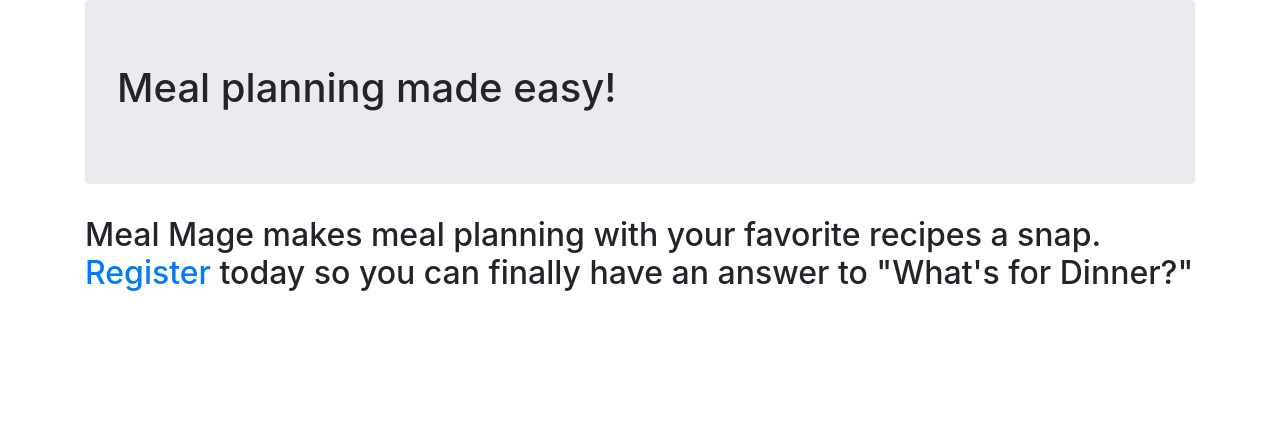
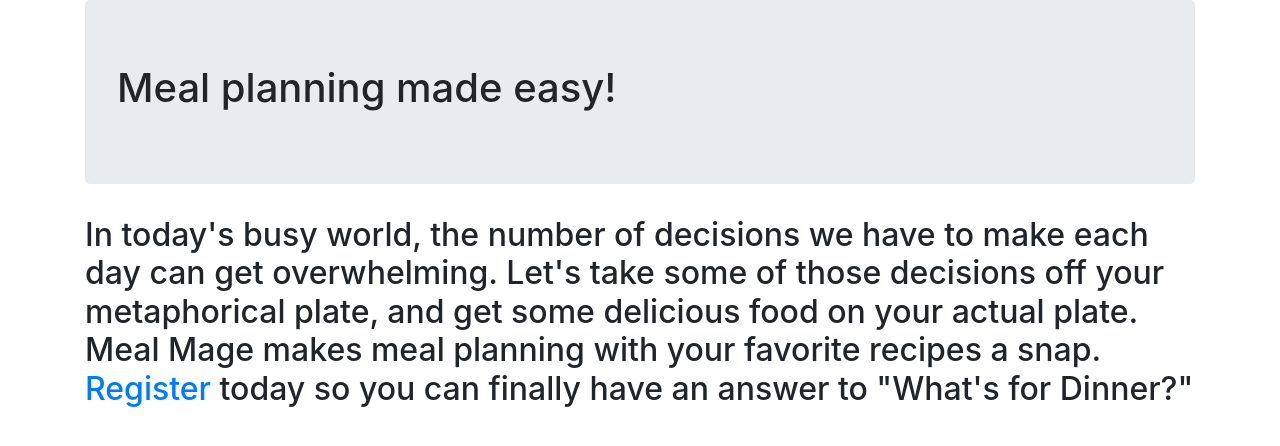
Before and after one commit to MelissaMcCauley/mealmage, a Django app: page / in a window 1280 px wide. Shown: the part 56-502 px from the top of the page. Run offline with Django 3.2, Linux system fonts and the light colour scheme; some libraries are stand-ins or nearby versions.

Commit message:
moved project from old laptop to new

```diff
--- a/mealmageapp/templates/mealmageapp/index.html
+++ b/mealmageapp/templates/mealmageapp/index.html
@@ -9,7 +9,7 @@
 
 {% block content %}
 	<h2>
-		Meal Mage makes meal planning with your favorite recipes a snap.
+		In today's busy world, the number of decisions we have to make each day can get overwhelming. Let's take some of those decisions off your metaphorical plate, and get some delicious food on your actual plate. Meal Mage makes meal planning with your favorite recipes a snap.
 		<a href="{% url 'users:register' %}">Register</a> today so you can
 		finally have an answer to "What's for Dinner?"
   </h2>
--- a/mealmageapp/templates/mealmageapp/options.html
+++ b/mealmageapp/templates/mealmageapp/options.html
@@ -8,7 +8,7 @@
 			<a href="{% url 'mealmageapp:dishes' %}">Your Dishes</a>
 		</li>
 		<li>
-			<a href="{% url 'mealmageapp:daily_menu' %}">Your Menus</a>
+			<a href="{% url 'mealmageapp:weekly_menu' %}">Your Menus</a>
 		</li>
 		<li>
 			<a href="{% url 'mealmageapp:grocerylist' %}">Your Grocery Lists</a>
--- a/mealmageapp/urls.py
+++ b/mealmageapp/urls.py
@@ -1,8 +1,8 @@
 """Defines URL patterns for mealmageapp"""
 
 from django.urls import path
+from . import views
 
-from . import views
 
 app_name = 'mealmageapp'
 urlpatterns = [
@@ -15,7 +15,7 @@ urlpatterns = [
 	# Meals page that is linked from Options
 	path('dishes/', views.dishes, name='dishes'),
 
-	path('daily_menu/', views.daily_menu, name='daily_menu'),
+	path('weekly_menu/', views.weekly_menu , name='weekly_menu'),
 
 	path('grocerylist/', views.grocerylist, name='grocerylist'),
 
--- a/mealmageapp/views.py
+++ b/mealmageapp/views.py
@@ -3,8 +3,11 @@ from django.contrib.auth.decorators import login_required
 from django.http import HttpResponseRedirect, Http404
 from django.urls import reverse
 from datetime import datetime, date
+from django.views.generic.dates import WeekArchiveView
+from django.core.paginator import Paginator
+from calendar import HTMLCalendar
 
-from .models import StoredDish
+from .models import StoredDish, DailyMenu
 from .forms import StoredDishForm
 
 def index(request):
@@ -79,50 +82,150 @@ def dish_delete(request, dish_id):
 	return render(request, 'mealmageapp/dish_delete.html', context)
 
 @login_required
-def daily_menu(request):
+def weekly_menu(request):
 	"""Displays menus a user has created from their stored dishes,
 		one week at a time"""
-	# need to display current week based on current date
+	# Determination of the dates of the current week:
 
 	day_of_week = datetime.now().weekday()
 	today = datetime.now().toordinal()
-	if day_of_week == 6:
-		sun_date = datetime.now().strftime("%m/%d/%Y")
-	if day_of_week == 0:
-		sun_date_ord = today - 1
-		sun_date = date.fromordinal(sun_date_ord).strftime("%m/%d/%Y")
-	if day_of_week == 1:
-		sun_date_ord = today - 2
-		sun_date = date.fromordinal(sun_date_ord).strftime("%m/%d/%Y")
-	if day_of_week == 2:
-		sun_date_ord = today - 3
-		sun_date = date.fromordinal(sun_date_ord).strftime("%m/%d/%Y")
-	if day_of_week == 3:
-		sun_date_ord = today - 4
-		sun_date = date.fromordinal(sun_date_ord).strftime("%m/%d/%Y")
-	if day_of_week == 4:
-		sun_date_ord = today - 5
-		sun_date = date.fromordinal(sun_date_ord).strftime("%m/%d/%Y")
-	if day_of_week == 5:
-		sun_date_ord = today - 6
+
+	if request.method == 'GET':
+		# Determining the most recent Sunday:
+		if day_of_week == 6:
+			sun_date = datetime.now().strftime("%m/%d/%Y")
+		if day_of_week == 0:
+			sun_date_ord = today - 1
+		if day_of_week == 1:
+			sun_date_ord = today - 2
+		if day_of_week == 2:
+			sun_date_ord = today - 3
+		if day_of_week == 3:
+			sun_date_ord = today - 4
+		if day_of_week == 4:
+			sun_date_ord = today - 5
+		if day_of_week == 5:
+			sun_date_ord = today - 6
+
 		sun_date = date.fromordinal(sun_date_ord).strftime("%m/%d/%Y")
 
-	mon_date_ord = sun_date_ord + 1
-	mon_date = date.fromordinal(mon_date_ord).strftime("%m/%d/%Y")
-	tue_date_ord = sun_date_ord + 2
-	tue_date = date.fromordinal(tue_date_ord).strftime("%m/%d/%Y")
-	wed_date_ord = sun_date_ord + 3
-	wed_date = date.fromordinal(wed_date_ord).strftime("%m/%d/%Y")
-	thu_date_ord = sun_date_ord + 4
-	thu_date = date.fromordinal(thu_date_ord).strftime("%m/%d/%Y")
-	fri_date_ord = sun_date_ord + 5
-	fri_date = date.fromordinal(fri_date_ord).strftime("%m/%d/%Y")
-	sat_date_ord = sun_date_ord + 6
-	sat_date = date.fromordinal(sat_date_ord).strftime("%m/%d/%Y")
-	context = {"sun_date": sun_date, "mon_date": mon_date,
-	"tue_date": tue_date, "wed_date": wed_date, "thu_date": thu_date,
-	"fri_date": fri_date, "sat_date": sat_date}
-	return render(request, 'mealmageapp/daily_menu.html', context)
+		# Identifying the dates of the rest of the current week:
+		mon_date_ord = sun_date_ord + 1
+		mon_date = date.fromordinal(mon_date_ord).strftime("%m/%d/%Y")
+		tue_date_ord = sun_date_ord + 2
+		tue_date = date.fromordinal(tue_date_ord).strftime("%m/%d/%Y")
+		wed_date_ord = sun_date_ord + 3
+		wed_date = date.fromordinal(wed_date_ord).strftime("%m/%d/%Y")
+		thu_date_ord = sun_date_ord + 4
+		thu_date = date.fromordinal(thu_date_ord).strftime("%m/%d/%Y")
+		fri_date_ord = sun_date_ord + 5
+		fri_date = date.fromordinal(fri_date_ord).strftime("%m/%d/%Y")
+		sat_date_ord = sun_date_ord + 6
+		sat_date = date.fromordinal(sat_date_ord).strftime("%m/%d/%Y")
+
+
+	# Displays next week dates if that button is clicked:
+	elif request.method == "POST":
+		if request.POST.get('next_week'):
+
+			if day_of_week == 6:
+				sun_date_ord = today
+			if day_of_week == 0:
+				sun_date_ord = today - 1
+			if day_of_week == 1:
+				sun_date_ord = today - 2
+			if day_of_week == 2:
+				sun_date_ord = today - 3
+			if day_of_week == 3:
+				sun_date_ord = today - 4
+			if day_of_week == 4:
+				sun_date_ord = today - 5
+			if day_of_week == 5:
+				sun_date_ord = today - 6
+
+			sun_date_ord_next = sun_date_ord + 7
+			sun_date = date.fromordinal(mon_date_ord).strftime("%m/%d/%Y")
+			mon_date_ord_next = mon_date_ord + 7
+			mon_date = date.fromordinal(mon_date_ord).strftime("%m/%d/%Y")
+			tue_date_ord_next = tue_date_ord + 7
+			tue_date = date.fromordinal(tue_date_ord).strftime("%m/%d/%Y")
+			wed_date_ord_next = wed_date_ord + 7
+			wed_date = date.fromordinal(wed_date_ord).strftime("%m/%d/%Y")
+			thu_date_ord_next = thu_date_ord + 7
+			thu_date = date.fromordinal(thu_date_ord).strftime("%m/%d/%Y")
+			fri_date_ord_next = fri_date_ord + 7
+			fri_date = date.fromordinal(fri_date_ord).strftime("%m/%d/%Y")
+			sat_date_ord_next = sat_date_ord + 7
+			sat_date = date.fromordinal(sat_date_ord).strftime("%m/%d/%Y")
+
+		# Displays prev week dates if that button is clicked:
+		elif request.POST.get('prev_week'):
+
+			if day_of_week == 6:
+				sun_date_ord = today
+			if day_of_week == 0:
+				sun_date_ord = today - 1
+			if day_of_week == 1:
+				sun_date_ord = today - 2
+			if day_of_week == 2:
+				sun_date_ord = today - 3
+			if day_of_week == 3:
+				sun_date_ord = today - 4
+			if day_of_week == 4:
+				sun_date_ord = today - 5
+			if day_of_week == 5:
+				sun_date_ord = today - 6
+
+			sun_date_ord_prev = sun_date_ord - 7
+			sun_date = date.fromordinal(mon_date_ord).strftime("%m/%d/%Y")
+			mon_date_ord_prev = mon_date_ord - 7
+			mon_date = date.fromordinal(mon_date_ord).strftime("%m/%d/%Y")
+			tue_date_ord_prev = tue_date_ord - 7
+			tue_date = date.fromordinal(tue_date_ord).strftime("%m/%d/%Y")
+			wed_date_ord_prev = wed_date_ord - 7
+			wed_date = date.fromordinal(wed_date_ord).strftime("%m/%d/%Y")
+			thu_date_ord_prev = thu_date_ord - 7
+			thu_date = date.fromordinal(thu_date_ord).strftime("%m/%d/%Y")
+			fri_date_ord_prev = fri_date_ord - 7
+			fri_date = date.fromordinal(fri_date_ord).strftime("%m/%d/%Y")
+			sat_date_ord_prev = sat_date_ord - 7
+			sat_date = date.fromordinal(sat_date_ord).strftime("%m/%d/%Y")
+
+	# NEED TO ADD - code to pull in the menu data from the DailyMenu
+	# table/model for each date
+
+	context = {"sun_date": sun_date,
+			   "mon_date": mon_date,
+			   "tue_date": tue_date,
+			   "wed_date": wed_date,
+			   "thu_date": thu_date,
+			   "fri_date": fri_date,
+			   "sat_date": sat_date,
+	}
+	return render(request, 'mealmageapp/weekly_menu.html', context)
+
+# @login_required
+# def next_weekly_menu(request):
+
+
+# @login_required
+# def prev_weekly_menu(request):
+
+
+
+
+# Attempting to try using Paginator for the weekly_menu page
+# This may not work either - how can it pull in dates if not all dates
+# are filled in in the DailyMenu table?
+# def weekly_menu(request):
+# 	daily_menu_objects = DailyMenu.objects.all()
+# 	p = Paginator(daily_menu_objects, 7)
+
+
+
+
+# def detail_daily_menu(request):
+
 
 @login_required
 def grocerylist(request):
```
Also changed, not shown: mealmageapp/templates/mealmageapp/dashboard.html (added, +66 -0 lines), mealmageapp/templates/mealmageapp/weekly_menu.html (renamed from mealmageapp/templates/mealmageapp/daily_menu.html, +11 -0 lines), mealmageapp/templates/mealmageapp/dishes2.html (added).
